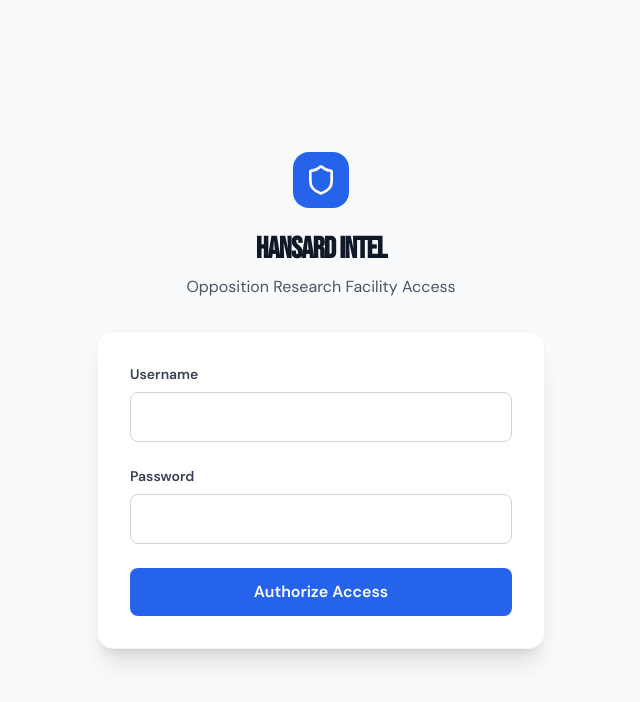
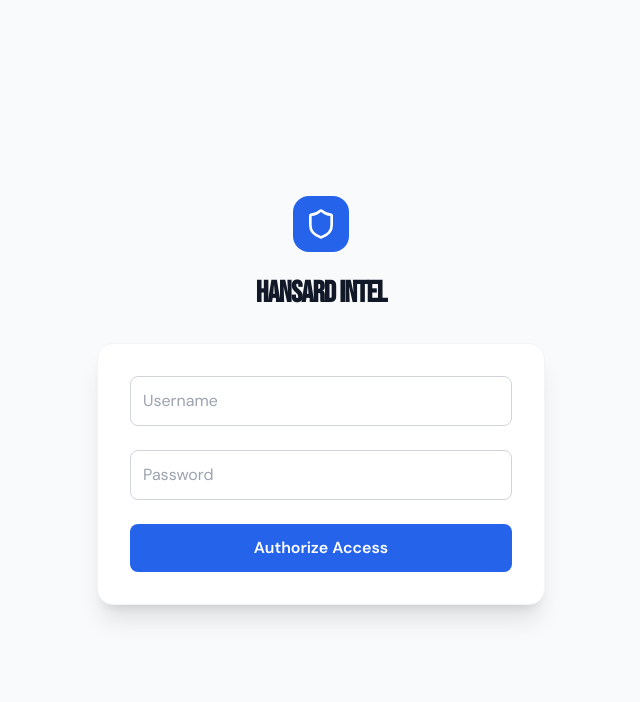
Before and after one commit to coastsideg/hansard-intel, a React (Vite) app in the folder frontend/: page /login in a window 1280 px wide. Shown: the top 702 px of the page, without its empty margins (319-959 px from the left). Built offline with nearby package versions, Linux system fonts and the light colour scheme.

Commit message:
Update Login.tsx

```diff
--- a/frontend/src/pages/Login.tsx
+++ b/frontend/src/pages/Login.tsx
@@ -11,8 +11,8 @@ export default function Login() {
 
   const handleSubmit = async (e: React.FormEvent) => {
     e.preventDefault();
-    const success = await login(username, password);
-    if (success) {
+    const isSuccess = await login(username, password);
+    if (isSuccess) {
       navigate('/');
     }
   };
@@ -25,43 +25,30 @@ export default function Login() {
             <Shield className="text-white" size={32} />
           </div>
           <h1 className="text-3xl font-bold text-gray-900 tracking-tight">HANSARD INTEL</h1>
-          <p className="text-gray-600 mt-2">Opposition Research Facility Access</p>
         </div>
-
         <div className="bg-white p-8 rounded-2xl shadow-xl border border-gray-100">
           <form onSubmit={handleSubmit} className="space-y-6">
-            <div>
-              <label className="block text-sm font-semibold text-gray-700 mb-2">Username</label>
             <input
               type="text"
+              placeholder="Username"
               value={username}
               onChange={(e) => setUsername(e.target.value)}
-                className="w-full p-3 border border-gray-300 rounded-lg outline-none transition-all"
+              className="w-full p-3 border border-gray-300 rounded-lg"
               required
             />
-            </div>
-
-            <div>
-              <label className="block text-sm font-semibold text-gray-700 mb-2">Password</label>
             <input
               type="password"
+              placeholder="Password"
               value={password}
               onChange={(e) => setPassword(e.target.value)}
-                className="w-full p-3 border border-gray-300 rounded-lg outline-none transition-all"
+              className="w-full p-3 border border-gray-300 rounded-lg"
               required
             />
-            </div>
-
-            {error && (
-              <div className="p-3 bg-red-50 border border-red-100 text-red-600 text-sm rounded-lg">
-                {error}
-              </div>
-            )}
-
+            {error && <div className="text-red-600 text-sm">{error}</div>}
             <button
               type="submit"
               disabled={loading}
-              className="w-full py-3 bg-blue-600 text-white font-bold rounded-lg hover:bg-blue-700 disabled:bg-blue-300 transition-colors flex items-center justify-center gap-2"
+              className="w-full py-3 bg-blue-600 text-white font-bold rounded-lg flex justify-center items-center"
             >
               {loading ? <Loader2 className="animate-spin" size={20} /> : 'Authorize Access'}
             </button>
```
Lines whose indentation alone changed are shown as unchanged.
